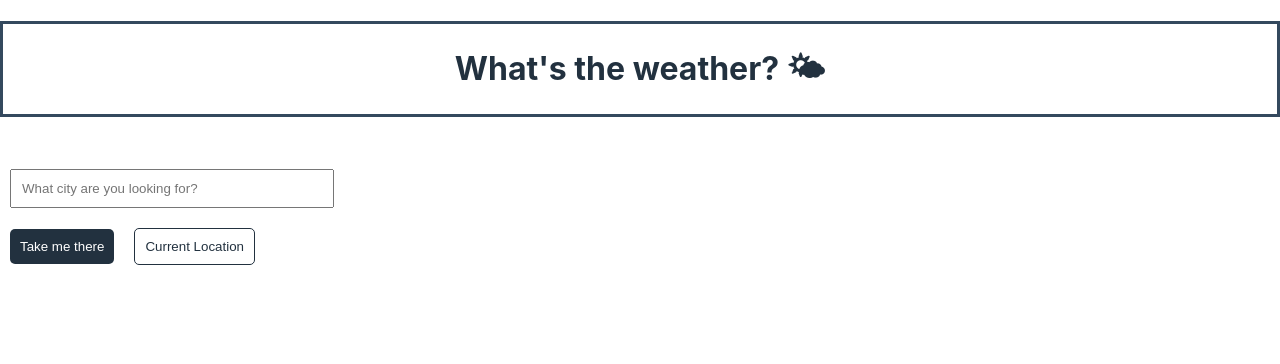
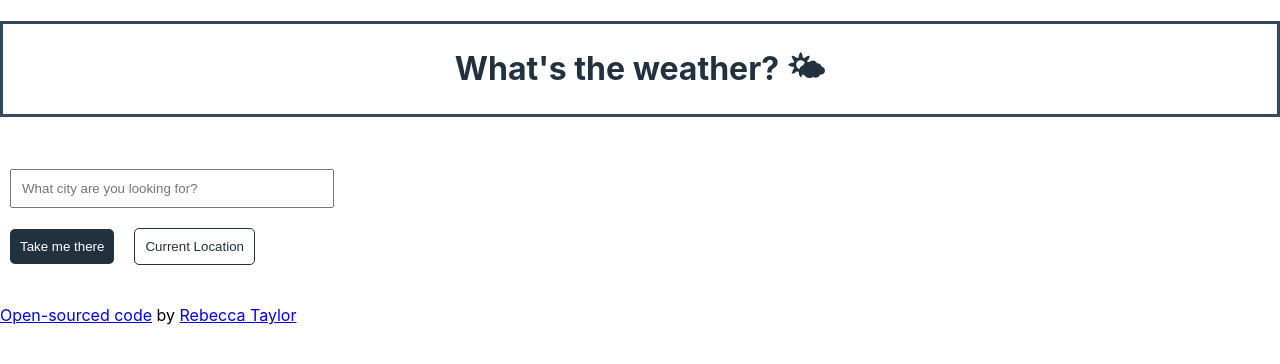
Before and after one commit to taylorrebecca3/react-weather-app, a React (Create React App) app: page / in a window 1280 px wide. Shown: the top 364 px of the page. Built offline with nearby package versions, Linux system fonts and the light colour scheme.

Commit message:
Added footer

```diff
--- a/src/App.js
+++ b/src/App.js
@@ -7,6 +7,12 @@ function App() {
     <div className="App">
       <Banner />
       <Weather />
+      <footer>
+        <a href="https://github.com/taylorrebecca3/react-weather-app">
+          Open-sourced code
+        </a>{" "}
+        by <a href="https://github.com/taylorrebecca3">Rebecca Taylor</a>
+      </footer>
     </div>
   );
 }
```
